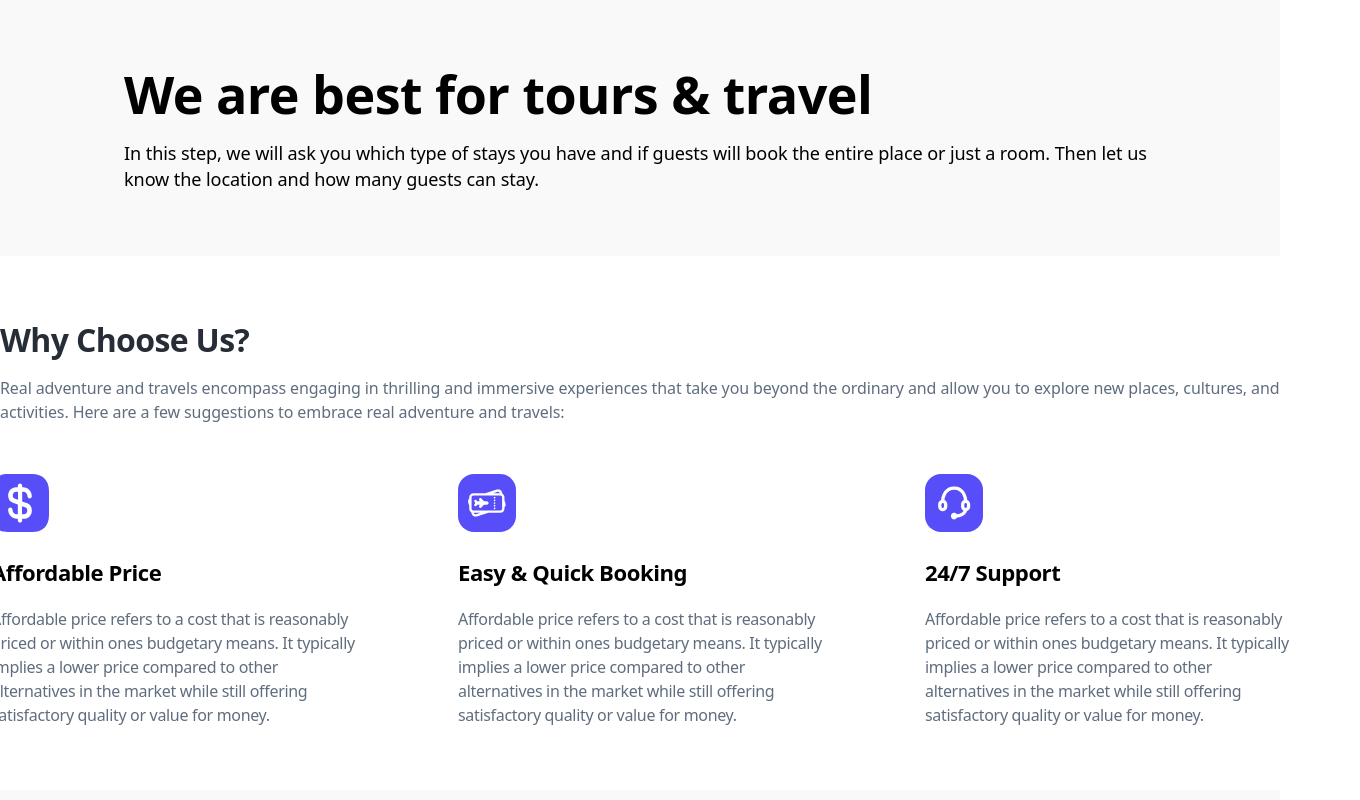
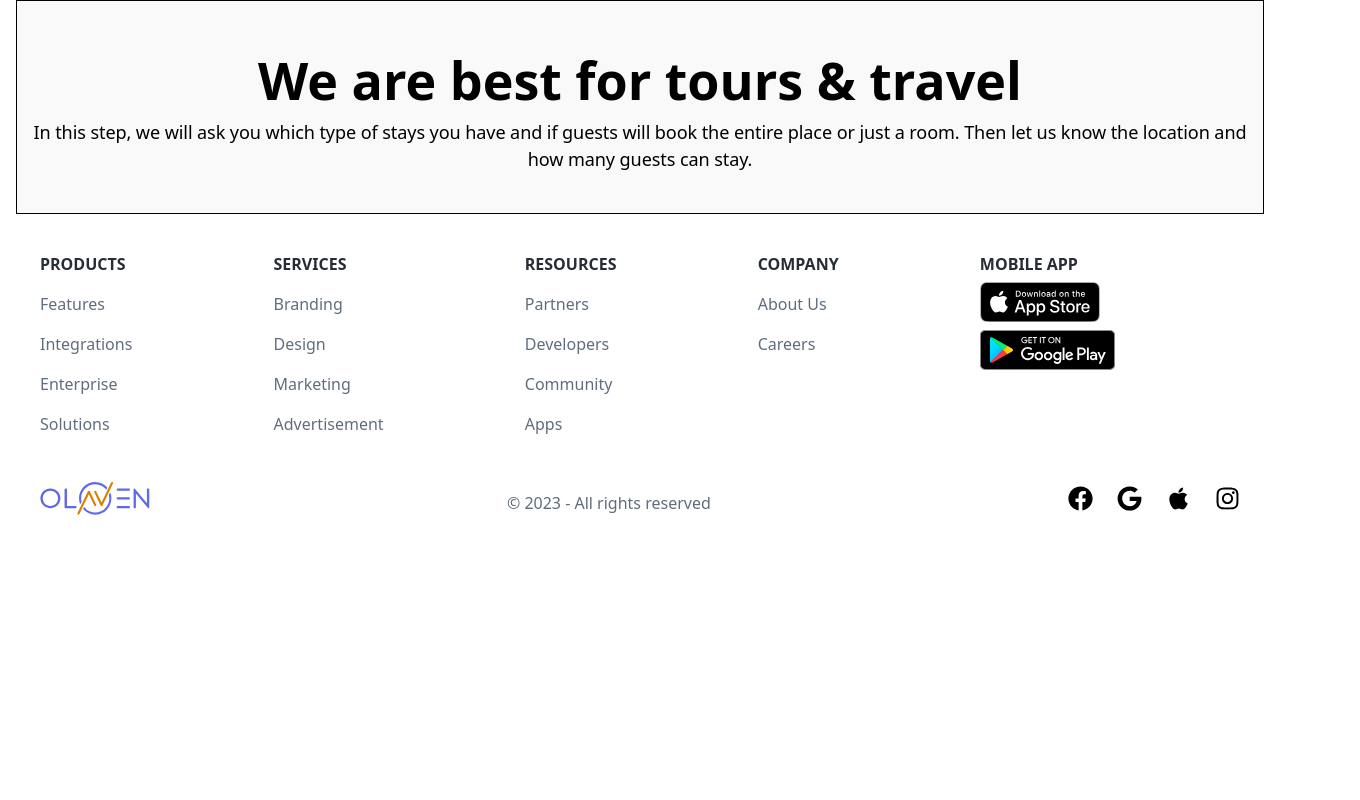
Before and after one commit to AbuRaihan1/totel-responsive, a Next.js app: page /about in a window 1280 px wide. Shown: the top 800 px of the page, 1360 px wide, since content can reach past the window. Built offline with nearby package versions, Linux system fonts and the light colour scheme.

Commit message:
done heading we are best for tours and travels

```diff
--- a/src/pages/about.tsx
+++ b/src/pages/about.tsx
@@ -11,17 +11,16 @@
       </Head>
 
       <RootLayout>
-        <div className="bg-greyish w-[94.5rem] overflow-hidden flex flex-col py-[4rem] px-[7.75rem] box-border items-center justify-center text-[3.25rem] lg:w-auto lg:h-auto md:flex-col sm:flex-col">
-          <div className="self-stretch flex flex-col items-start justify-center gap-[1rem] z-[0] lg:w-auto lg:h-auto lg:flex-col md:flex-col sm:flex-col">
-            <div className="relative tracking-[-0.01em] leading-[3.75rem] font-semibold">{`We are best for tours & travel`}</div>
-            <div className="relative text-[1.13rem] tracking-[-0.1px] leading-[1.63rem] inline-block w-[65.51rem]">
-              In this step, we will ask you which type of stays you have and if
-              guests will book the entire place or just a room. Then let us know
-              the location and how many guests can stay.
-            </div>
-          </div>
+        <div className="border bg-greyish mx-4 py-10 text-center">
+          <h2 className="text-[3.25rem] font-semibold">{`We are best for tours & travel`}</h2>
+          <p className=" text-[1.13rem] tracking-[-0.1px]  md:text-center text-justify">
+            In this step, we will ask you which type of stays you have and if
+            guests will book the entire place or just a room. Then let us know
+            the location and how many guests can stay.
+          </p>
         </div>
-        <div className="bg-system-background-light-primary w-[94.5rem] h-[34.63rem] flex flex-col py-[4rem] box-border items-center justify-center gap-[3.13rem] text-purple-600 lg:w-auto lg:h-auto md:flex-col sm:flex-col">
+
+        {/* <div className="bg-system-background-light-primary w-[94.5rem] h-[34.63rem] flex flex-col py-[4rem] box-border items-center justify-center gap-[3.13rem] text-purple-600 lg:w-auto lg:h-auto md:flex-col sm:flex-col">
           <div className="w-[80rem] flex flex-row items-center justify-start lg:w-auto lg:h-auto lg:flex-col md:flex-col sm:flex-col">
             <div className="w-[80rem] flex flex-col items-start justify-center gap-[0.5rem]">
               <div className="self-stretch flex flex-col items-start justify-center gap-[1rem] text-[2rem] text-gray-700">
@@ -173,7 +172,7 @@
               </div>
             </div>
           </div>
-        </div>
+        </div> */}
       </RootLayout>
     </div>
   );
--- a/src/pages/index.tsx
+++ b/src/pages/index.tsx
@@ -14,7 +14,7 @@
       <Head data-theme="cupcake">
         <title>Totel - Book your comfort hotel</title>
       </Head>
-      {/* <Nav /> */}
+      <Nav />
       <Categories />
       <BrowseFromCategory />
       <GetInspiration />
```
